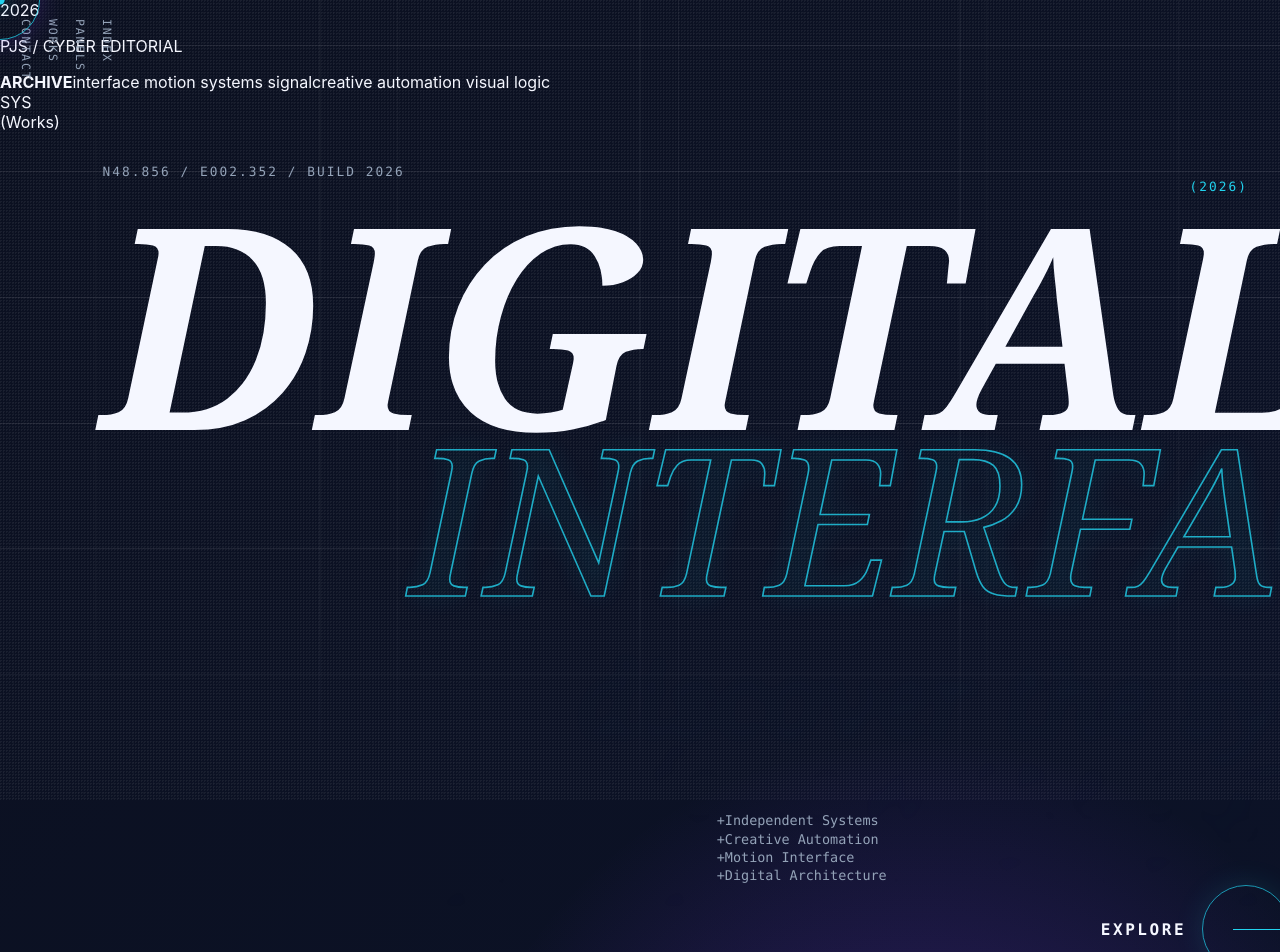
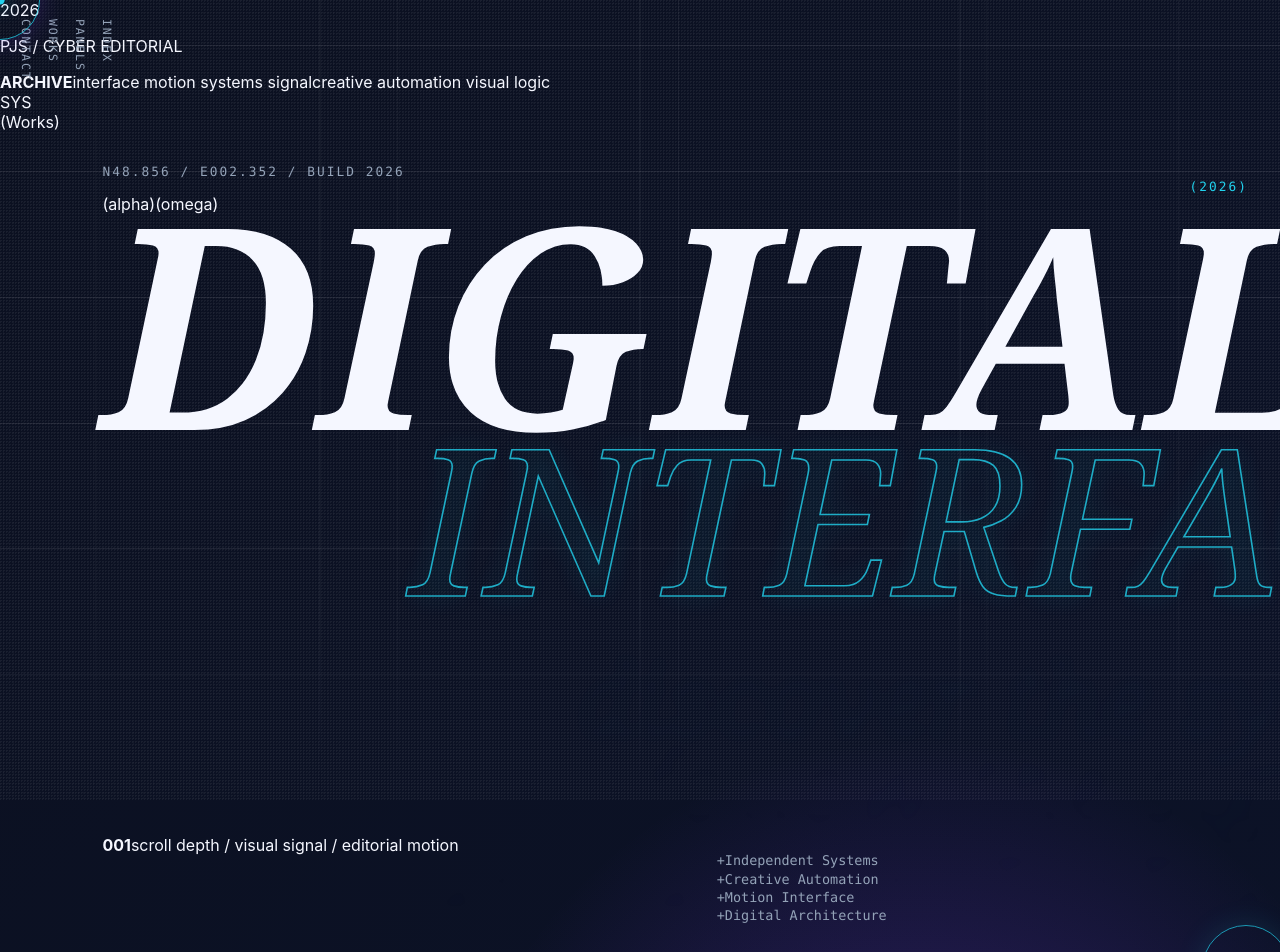
Before and after one commit to nicolassteyer-afk/PJS, a React (Vite) app: page / in a window 1280 px wide. Shown: the top 952 px of the page. Built offline with nearby package versions, Linux system fonts and the light colour scheme.

Commit message:
Add hero ruler and specimen markers

```diff
--- a/src/components/Hero.tsx
+++ b/src/components/Hero.tsx
@@ -30,9 +30,11 @@ export default function Hero() {
       </aside>
       <div className="hero-coordinate">N48.856 / E002.352 / build 2026</div>
       <div className="hero-year">(2026)</div>
+      <div className="hero-ruler" aria-hidden="true"><span>(alpha)</span><i /><span>(omega)</span></div>
       <div className="hero-marquee"><span>DIGITAL</span><em>MOTION</em><span className="hero-stroke">SYSTEM</span></div>
       <div className="hero-outline" aria-hidden="true">INTERFACE</div>
       <div className="hero-text-stream" data-text-stream aria-hidden="true"><span>discover the system</span><span>follow the signal</span><span>decode the interface</span></div>
+      <div className="hero-specimen" aria-hidden="true"><b>001</b><span>scroll depth / visual signal / editorial motion</span></div>
       <div className="hero-meta" data-parallax="-10"><p>+Independent Systems</p><p>+Creative Automation</p><p>+Motion Interface</p><p>+Digital Architecture</p></div>
       <a className="hero-action" href="#panels" data-cursor="scroll" data-cursor-title="Explore" data-cursor-text="Declenche la prochaine couche: panneaux, rythme lateral et details systeme."><span>explore</span><i /></a>
       <div className="hero-orbit" aria-hidden="true"><span /><span /></div>
```
